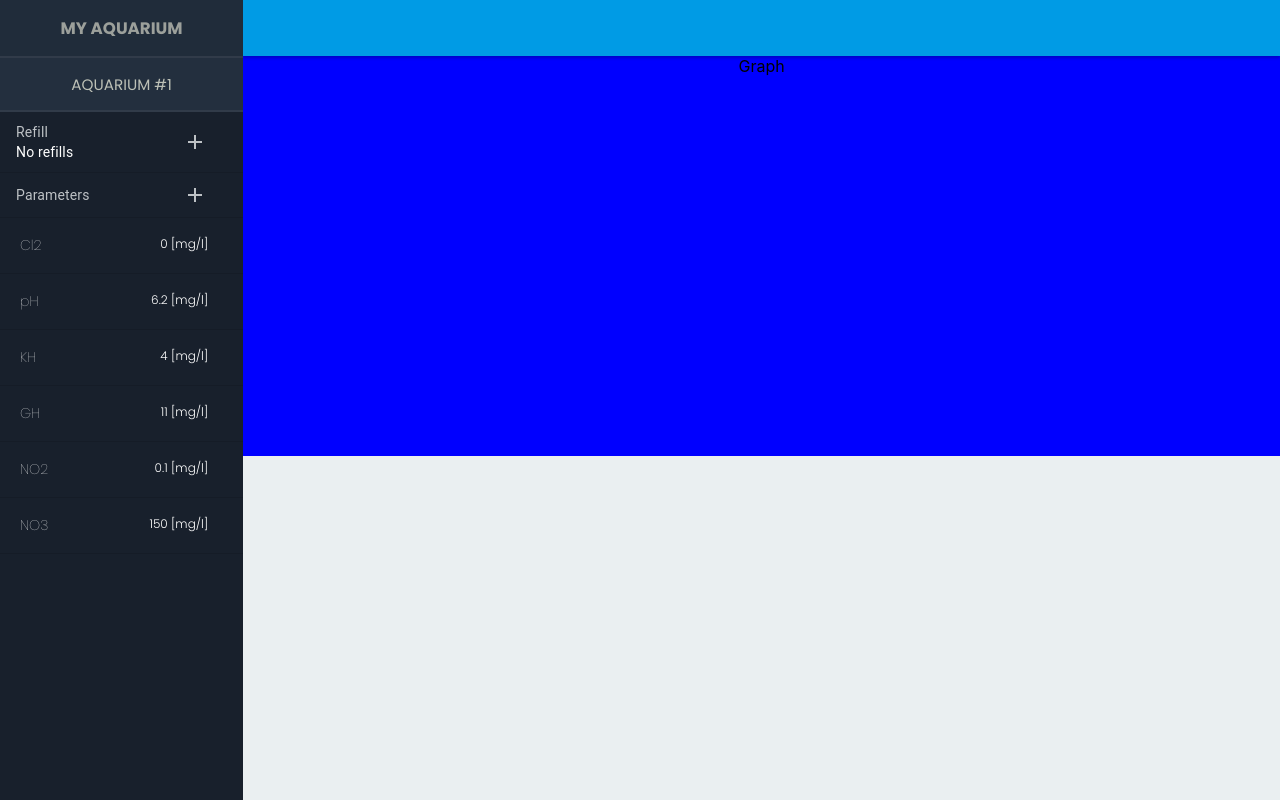
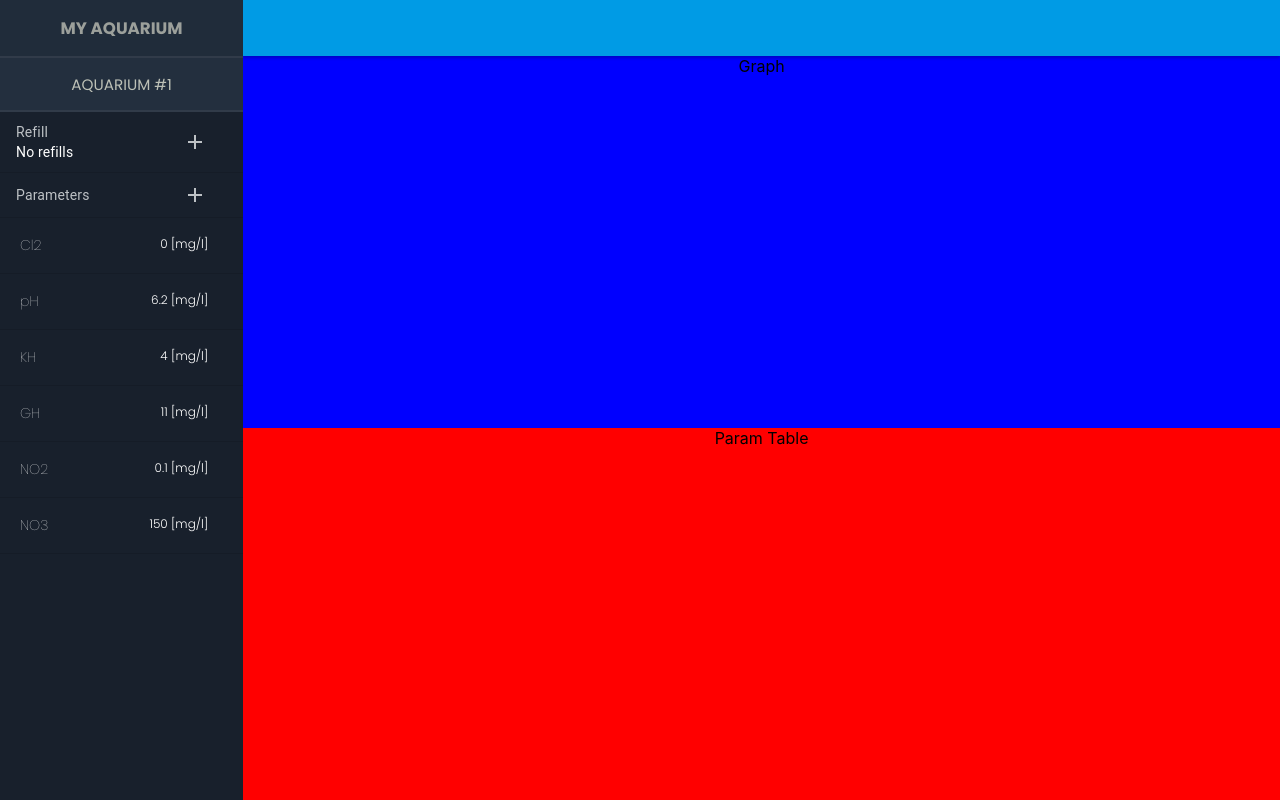
Before and after one commit to jimmeryn/my-aquarium-app, a React (Create React App) app: page /aquarium/0 in a window 1280 px wide. Built offline with nearby package versions, Linux system fonts and the light colour scheme.

Commit message:
ParamTable styling

```diff
--- a/src/components/pages/AquariumPage.tsx
+++ b/src/components/pages/AquariumPage.tsx
@@ -9,6 +9,7 @@ import { AquariumTitleButton } from "components/buttons/AquariumTitleButton";
 import { Param } from "models";
 import AddRefillButton from "features/param/AddRefillButton";
 import AddParamsButton from "features/param/AddParamsButton";
+import ParamTable from "features/param/ParamsTable";
 import Graph from "features/graph/Graph";
 
 const AquariumPage: React.FunctionComponent<{
@@ -28,6 +29,7 @@ const AquariumPage: React.FunctionComponent<{
     <PageContent>
       <Navbar className="navbar" />
       <Graph />
+      <ParamTable />
     </PageContent>
   </Page>
 );
--- /dev/null
+++ b/src/features/param/ParamTable.module.css
@@ -0,0 +1,4 @@
+.paramTable {
+  height: 50%;
+  background-color: red;
+}
--- a/src/features/param/ParamsTable.tsx
+++ b/src/features/param/ParamsTable.tsx
@@ -1,5 +1,8 @@
 import React from "react";
+import styles from "./ParamTable.module.css";
 
-const ParamTable = () => <div></div>;
+const ParamTable: React.FunctionComponent = () => (
+  <div className={styles.paramTable}>Param Table</div>
+);
 
 export default ParamTable;
```
